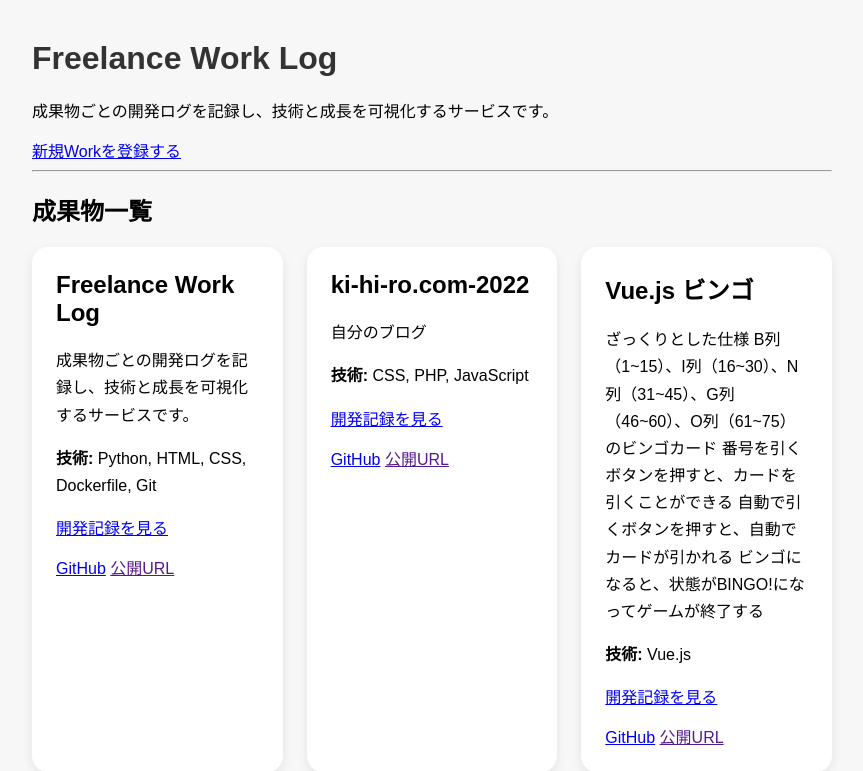
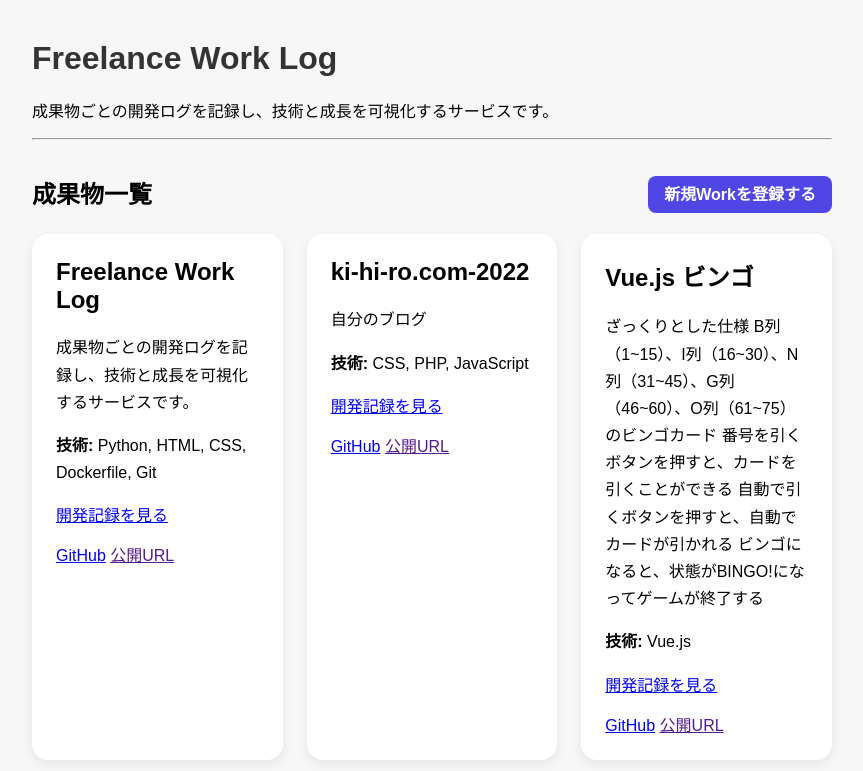
Before and after one commit to ki-hi-ro/freelance-blog, a FastAPI app: page /works-page in a window 1280 px wide. Shown: the top 771 px of the page, without its empty margins (208-1071 px from the left). Run offline with FastAPI, Linux system fonts and the light colour scheme; data comes from the database, SQL or seed files in the repository.

Commit message:
新規成果物登録ボタンを作り込んだ

```diff
--- a/app/static/style.css
+++ b/app/static/style.css
@@ -150,6 +150,31 @@
   gap: 24px;
 }
 
+.section-header {
+    display: flex;
+    justify-content: space-between;
+    align-items: center;
+    margin-bottom: 24px;
+    margin-top: 35px;
+}
+
+.section-header h2 {
+    margin: 0;
+}
+
+.section-header nav a {
+    background: #4f46e5;
+    color: white;
+    text-decoration: none;
+    padding: 10px 16px;
+    border-radius: 8px;
+    font-weight: bold;
+}
+
+.section-header nav a:hover {
+    opacity: 0.9;
+}
+
 .work-card {
   background: white;
   border-radius: 16px;
--- a/app/templates/works.html
+++ b/app/templates/works.html
@@ -3,13 +3,15 @@
 <h1>Freelance Work Log</h1>
 <p>成果物ごとの開発ログを記録し、技術と成長を可視化するサービスです。</p>
 
-<nav>
-  <a href="/works-page/new">新規Workを登録する</a>
-</nav>
-
 <hr>
 
-<h2>成果物一覧</h2>
+<div class="section-header">
+    <h2>成果物一覧</h2>
+
+    <nav>
+        <a href="/works-page/new">新規Workを登録する</a>
+    </nav>
+</div>
 
 <div class="work-grid">
   {% for work in works %}
```
